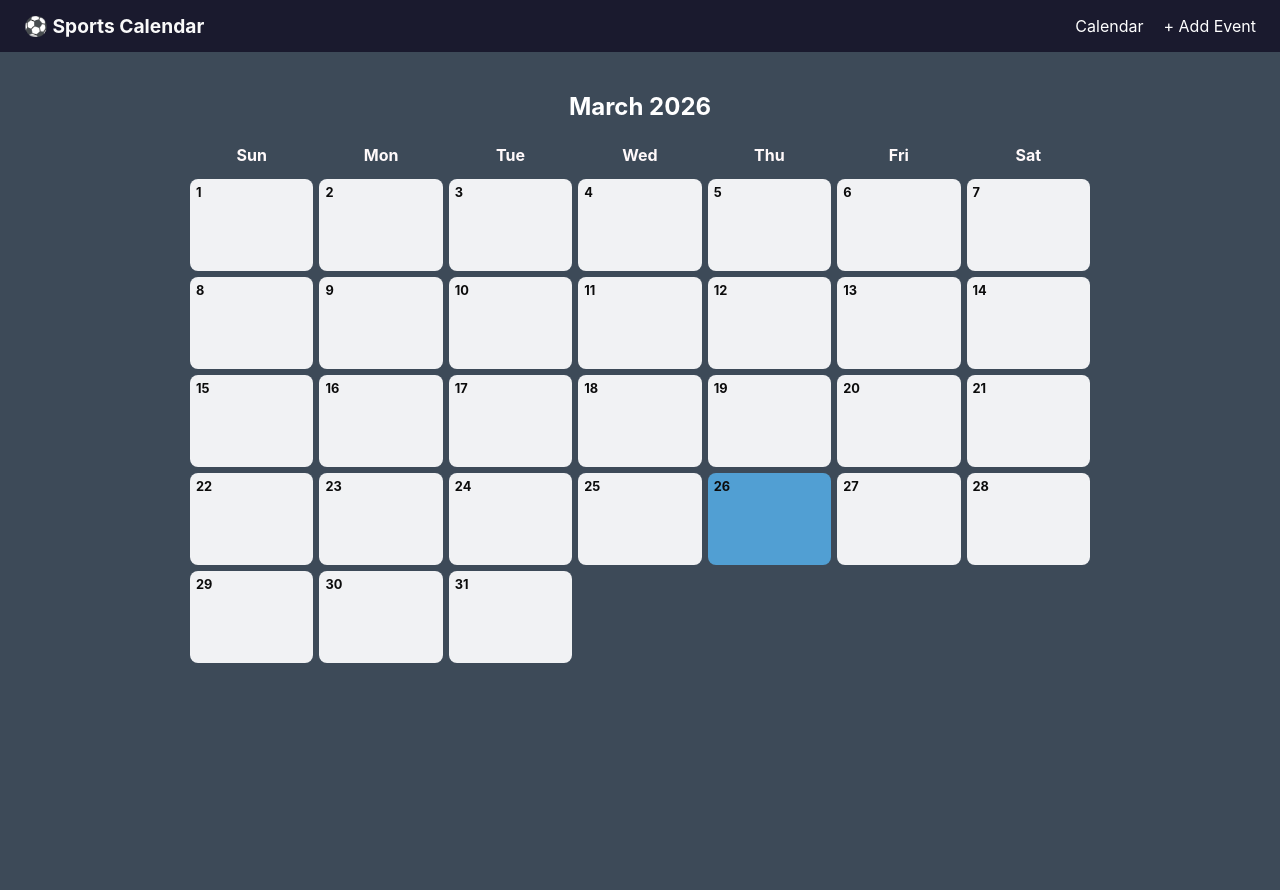
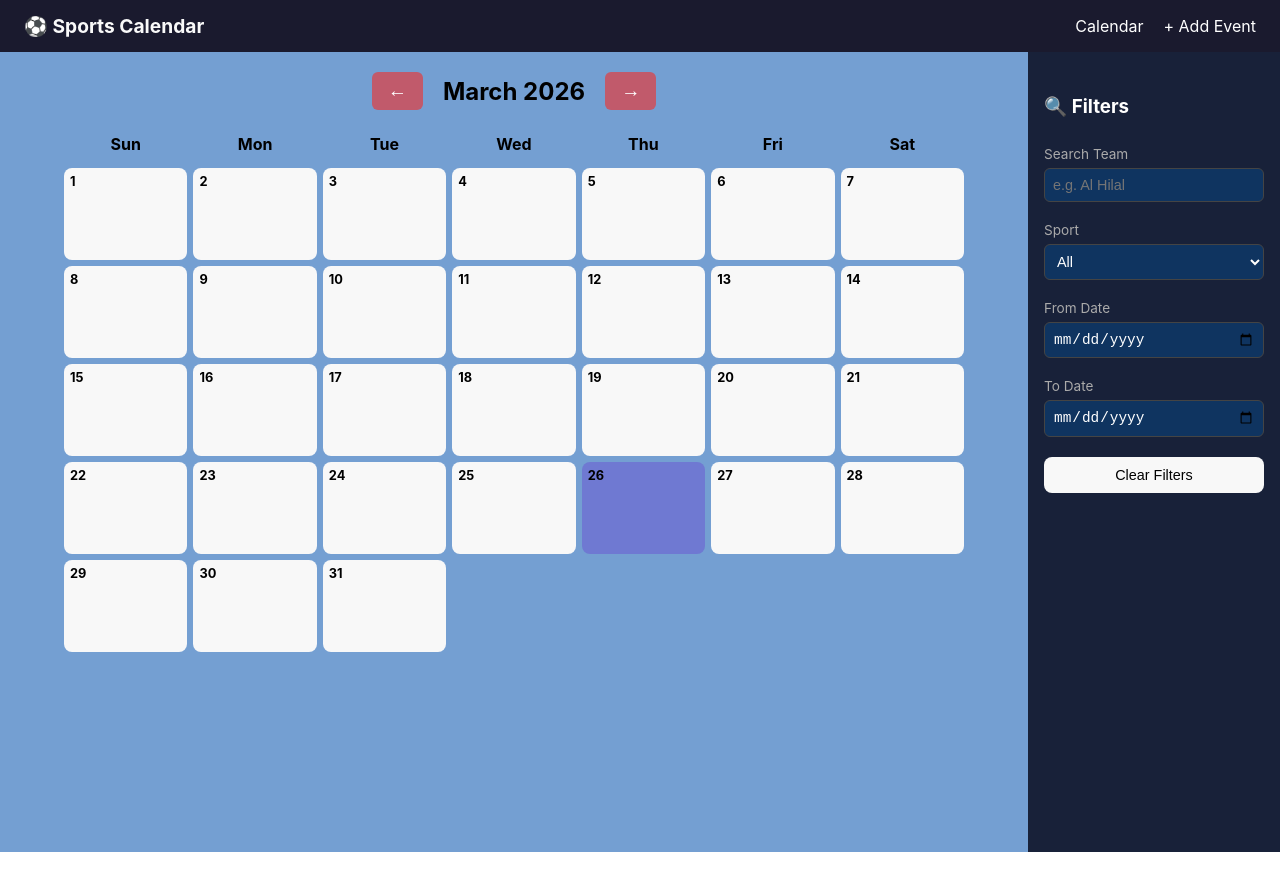
Before and after one commit to Toma22-hub/sports-calendar, a React (Create React App) app: page / in a window 1280 px wide. After the commit the page ends 852 px from the top, so only its background shows below. Built offline with nearby package versions, Linux system fonts and the light colour scheme.

Commit message:
Move Calendar styles to separate CSS file

```diff
--- /dev/null
+++ b/src/components/Calendar.css
@@ -0,0 +1,125 @@
+.calendar-wrapper {
+  display: flex;
+  background-color: #749fd2;
+  min-height: 100vh;
+}
+
+.calendar-container {
+  flex: 1;
+  padding: 20px;
+}
+
+.calendar-nav {
+  display: flex;
+  justify-content: center;
+  align-items: center;
+  gap: 20px;
+  margin-bottom: 16px;
+}
+
+.calendar-nav-btn {
+  background-color: #c15a6b;
+  color: white;
+  border: none;
+  padding: 8px 16px;
+  border-radius: 6px;
+  cursor: pointer;
+  font-size: 1.2rem;
+}
+
+.calendar-title {
+  color: black;
+  margin: 0;
+}
+
+.calendar-grid {
+  display: grid;
+  grid-template-columns: repeat(7, 1fr);
+  gap: 6px;
+  max-width: 900px;
+  margin: 0 auto;
+}
+
+.calendar-day-name {
+  color: black;
+  text-align: center;
+  font-weight: bold;
+  padding: 8px;
+}
+
+.calendar-cell {
+  min-height: 80px;
+  border-radius: 8px;
+  padding: 6px;
+  color: white;
+  font-size: 0.8rem;
+}
+
+.calendar-cell.today {
+  background-color: #6f79d2;
+}
+
+.calendar-cell.empty {
+  opacity: 0.2;
+}
+
+.calendar-day-num {
+  color: black;
+  display: block;
+  font-weight: bold;
+  margin-bottom: 4px;
+}
+
+.event-badge {
+  background-color: #e94560;
+  border-radius: 4px;
+  padding: 2px 4px;
+  margin-top: 2px;
+  cursor: pointer;
+  font-size: 0.7rem;
+  line-height: 1.3;
+}
+
+.sidebar {
+  width: 220px;
+  background-color: #182139;
+  padding: 24px 16px;
+  display: flex;
+  flex-direction: column;
+  gap: 20px;
+}
+
+.sidebar-title {
+  color: white;
+  margin-bottom: 8px;
+}
+
+.filter-group {
+  display: flex;
+  flex-direction: column;
+  gap: 6px;
+}
+
+.filter-label {
+  color: #aaa;
+  font-size: 0.85rem;
+}
+
+.filter-select {
+  padding: 8px;
+  border-radius: 6px;
+  border: 1px solid #444;
+  background-color: #0f3460;
+  color: white;
+  font-size: 0.9rem;
+}
+
+.clear-btn {
+  background-color: #f8f8f8;
+  color: black;
+  border: none;
+  padding: 10px;
+  border-radius: 8px;
+  cursor: pointer;
+  font-size: 0.9rem;
+}
--- a/src/components/Calendar.jsx
+++ b/src/components/Calendar.jsx
@@ -1,10 +1,19 @@
 import { useNavigate } from 'react-router-dom';
+import { useState } from 'react';
+import './Calendar.css';
 
 function Calendar({ events }) {
   const navigate = useNavigate();
   const today = new Date();
-  const year = today.getFullYear();
-  const month = today.getMonth();
+
+  const [currentDate, setCurrentDate] = useState(new Date());
+  const [filterSport, setFilterSport] = useState('All');
+  const [filterFrom, setFilterFrom] = useState('');
+  const [filterTo, setFilterTo] = useState('');
+  const [filterTeam, setFilterTeam] = useState('');
+
+  const year = currentDate.getFullYear();
+  const month = currentDate.getMonth();
 
   const monthNames = ["January","February","March","April","May","June",
     "July","August","September","October","November","December"];
@@ -13,32 +22,54 @@ function Calendar({ events }) {
   const firstDay = new Date(year, month, 1).getDay();
   const daysInMonth = new Date(year, month + 1, 0).getDate();
 
+  const goToPrevMonth = () => setCurrentDate(new Date(year, month - 1, 1));
+  const goToNextMonth = () => setCurrentDate(new Date(year, month + 1, 1));
+
+  const sports = ['All', 'Football', 'Ice Hockey', 'Basketball', 'Tennis', 'Other'];
+
+  const filteredEvents = events.filter(e => {
+    const matchSport = filterSport === 'All' || e.sport === filterSport;
+    const matchFrom = !filterFrom || e.dateVenue >= filterFrom;
+    const matchTo = !filterTo || e.dateVenue <= filterTo;
+    const matchTeam = !filterTeam ||
+      e.homeTeam?.name.toLowerCase().includes(filterTeam.toLowerCase()) ||
+      e.awayTeam?.name.toLowerCase().includes(filterTeam.toLowerCase());
+    return matchSport && matchFrom && matchTo && matchTeam;
+  });
+
   const getEventsForDay = (day) => {
     const dateStr = `${year}-${String(month + 1).padStart(2, '0')}-${String(day).padStart(2, '0')}`;
-    return events.filter(e => e.dateVenue === dateStr);
+    return filteredEvents.filter(e => e.dateVenue === dateStr);
   };
 
   const cells = [];
   for (let i = 0; i < firstDay; i++) cells.push(null);
   for (let d = 1; d <= daysInMonth; d++) cells.push(d);
 
+  const isTodayCell = (day) =>
+    day === today.getDate() &&
+    month === today.getMonth() &&
+    year === today.getFullYear();
+
   return (
-    <div style={styles.container}>
-      <h2 style={styles.title}>{monthNames[month]} {year}</h2>
-      <div style={styles.grid}>
-        {dayNames.map(d => <div key={d} style={styles.dayName}>{d}</div>)}
+    <div className="calendar-wrapper">
+      <div className="calendar-container">
+        <div className="calendar-nav">
+          <button onClick={goToPrevMonth} className="calendar-nav-btn">←</button>
+          <h2 className="calendar-title">{monthNames[month]} {year}</h2>
+          <button onClick={goToNextMonth} className="calendar-nav-btn">→</button>
+        </div>
+
+        <div className="calendar-grid">
+          {dayNames.map(d => <div key={d} className="calendar-day-name">{d}</div>)}
           {cells.map((day, i) => {
             const dayEvents = day ? getEventsForDay(day) : [];
-          const isToday = day === today.getDate();
             return (
-            <div key={i} style={{
-              ...styles.cell,
-              backgroundColor: isToday ? '#519fd3' : '#f1f2f4',
-              opacity: day ? 1 : 0.2
-            }}>
-              {day && <span style={styles.dayNum}>{day}</span>}
+              <div key={i} className={`calendar-cell ${isTodayCell(day) ? 'today' : ''} ${!day ? 'empty' : ''}`}
+                style={{ backgroundColor: isTodayCell(day) ? '#6f79d2' : '#f8f8f8' }}>
+                {day && <span className="calendar-day-num">{day}</span>}
                 {dayEvents.map(ev => (
-                <div key={ev.id} style={styles.eventBadge}
+                  <div key={ev.id} className="event-badge"
                     onClick={() => navigate(`/event/${ev.id}`)}>
                     {ev.homeTeam ? ev.homeTeam.name : '?'} vs {ev.awayTeam ? ev.awayTeam.name : '?'}
                   </div>
@@ -48,26 +79,55 @@ function Calendar({ events }) {
           })}
         </div>
       </div>
+
+      <div className="sidebar">
+        <h3 className="sidebar-title">🔍 Filters</h3>
+
+        <div className="filter-group">
+          <label className="filter-label">Search Team</label>
+          <input
+            type="text"
+            placeholder="e.g. Al Hilal"
+            value={filterTeam}
+            onChange={e => setFilterTeam(e.target.value)}
+            className="filter-select"
+          />
+        </div>
+
+        <div className="filter-group">
+          <label className="filter-label">Sport</label>
+          <select value={filterSport}
+            onChange={e => setFilterSport(e.target.value)}
+            className="filter-select">
+            {sports.map(s => <option key={s}>{s}</option>)}
+          </select>
+        </div>
+
+        <div className="filter-group">
+          <label className="filter-label">From Date</label>
+          <input type="date" value={filterFrom}
+            onChange={e => setFilterFrom(e.target.value)}
+            className="filter-select" />
+        </div>
+
+        <div className="filter-group">
+          <label className="filter-label">To Date</label>
+          <input type="date" value={filterTo}
+            onChange={e => setFilterTo(e.target.value)}
+            className="filter-select" />
+        </div>
+
+        <button onClick={() => {
+          setFilterSport('All');
+          setFilterFrom('');
+          setFilterTo('');
+          setFilterTeam('');
+        }} className="clear-btn">
+          Clear Filters
+        </button>
+      </div>
+    </div>
   );
 }
 
-const styles = {
-  container: { padding: '20px', backgroundColor: '#3d4a58', minHeight: '100vh' },
-  title: { textAlign: 'center', color: 'white', marginBottom: '16px' },
-  grid: {
-    display: 'grid', gridTemplateColumns: 'repeat(7, 1fr)',
-    gap: '6px', maxWidth: '900px', margin: '0 auto'
-  },
-  dayName: { color: '#fff9fa', textAlign: 'center', fontWeight: 'bold', padding: '8px' },
-  cell: {
-    minHeight: '80px', borderRadius: '8px', padding: '6px',
-    color: 'white', fontSize: '0.8rem'
-  },
-  dayNum: { color:'#0c0c0c', display: 'block', fontWeight: 'bold', marginBottom: '4px' },
-  eventBadge: {
-    backgroundColor: '#e94560', borderRadius: '4px', padding: '2px 4px',
-    marginTop: '2px', cursor: 'pointer', fontSize: '0.7rem', lineHeight: '1.3'
-  }
-};
-
 export default Calendar;
```
Lines whose indentation alone changed are shown as unchanged.
